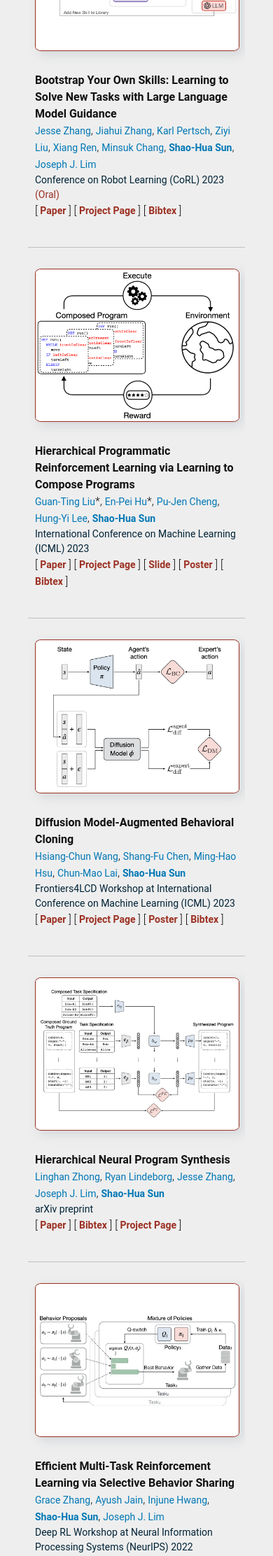
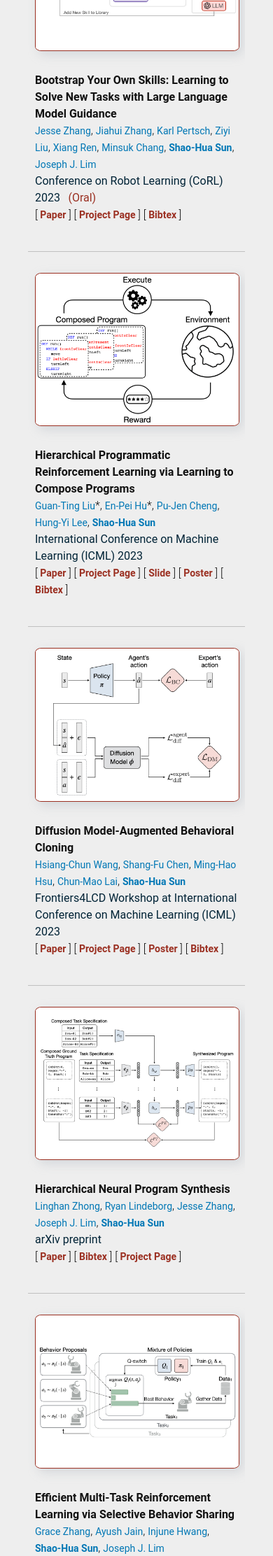
Before and after one commit to shaohua0116/shaohua0116.github.io, a Jekyll site: the page built from index.html, in a window 390 px wide. Shown: the part 3182-5406 px from the top of the page at 70% size. Built offline with Jekyll 4.4.1, drawn with Linux system fonts in a browser that asks for light colours; some web fonts are replaced.

Commit message:
add oral style on phones

```diff
--- a/_sass/_publications.scss
+++ b/_sass/_publications.scss
@@ -106,18 +106,12 @@ $border-width: 1px;
   color:          $blue-color-dark;
   font-weight:    400;
   font-size:      16px;
-  @include media-query($on-palm) {
-    font-size:  14px;
-  }
 }
 
 .pub-right > .publisher > .publisher_oral {
   color:          $red-color-dark;
   font-weight:    400;
   font-size:      16px;
-  @include media-query($on-palm) {
-    font-size:  14px;
-  }
 }
 
 .tags > .tag {
```
